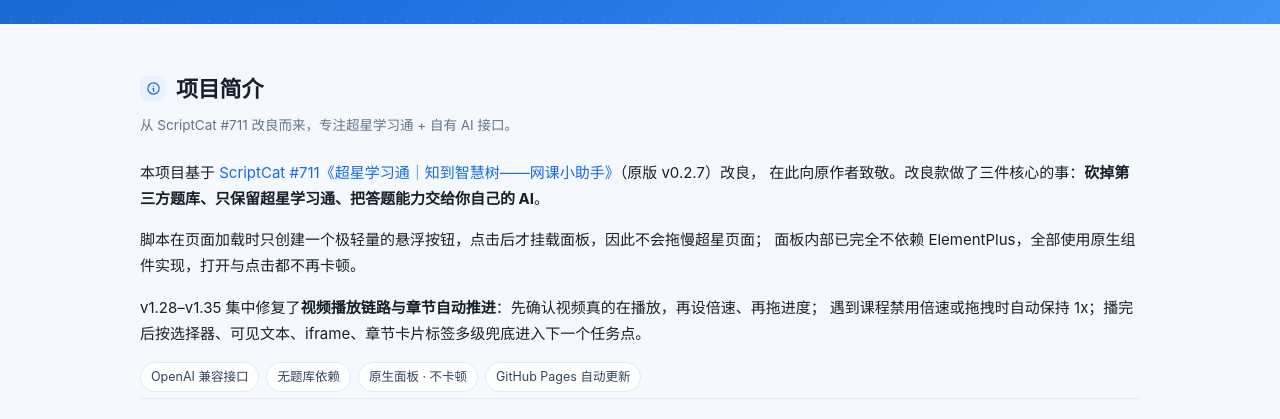
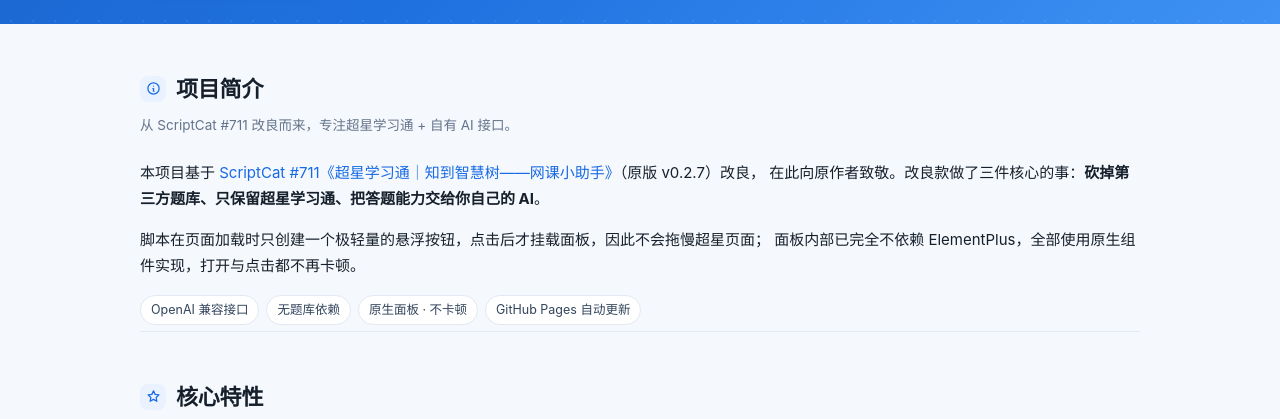
Before and after one commit to Regionnor/xue-xi-tong, a plain HTML site: page index.html in a window 1280 px wide. Shown: the part 359-778 px from the top of the page. Drawn offline with Linux system fonts and the light colour scheme.

Commit message:
docs: 移除说明页简介中 v1.28–v1.35 视频链路的旧描述

```diff
--- a/index.html
+++ b/index.html
@@ -311,10 +311,6 @@
     <p>
       脚本在页面加载时只创建一个极轻量的悬浮按钮，点击后才挂载面板，因此不会拖慢超星页面；
       面板内部已完全不依赖 ElementPlus，全部使用原生组件实现，打开与点击都不再卡顿。
-    </p>
-    <p>
-      v1.28–v1.35 集中修复了<strong>视频播放链路与章节自动推进</strong>：先确认视频真的在播放，再设倍速、再拖进度；
-      遇到课程禁用倍速或拖拽时自动保持 1x；播完后按选择器、可见文本、iframe、章节卡片标签多级兜底进入下一个任务点。
     </p>
     <div class="chips">
       <span class="chip">OpenAI 兼容接口</span>
```
